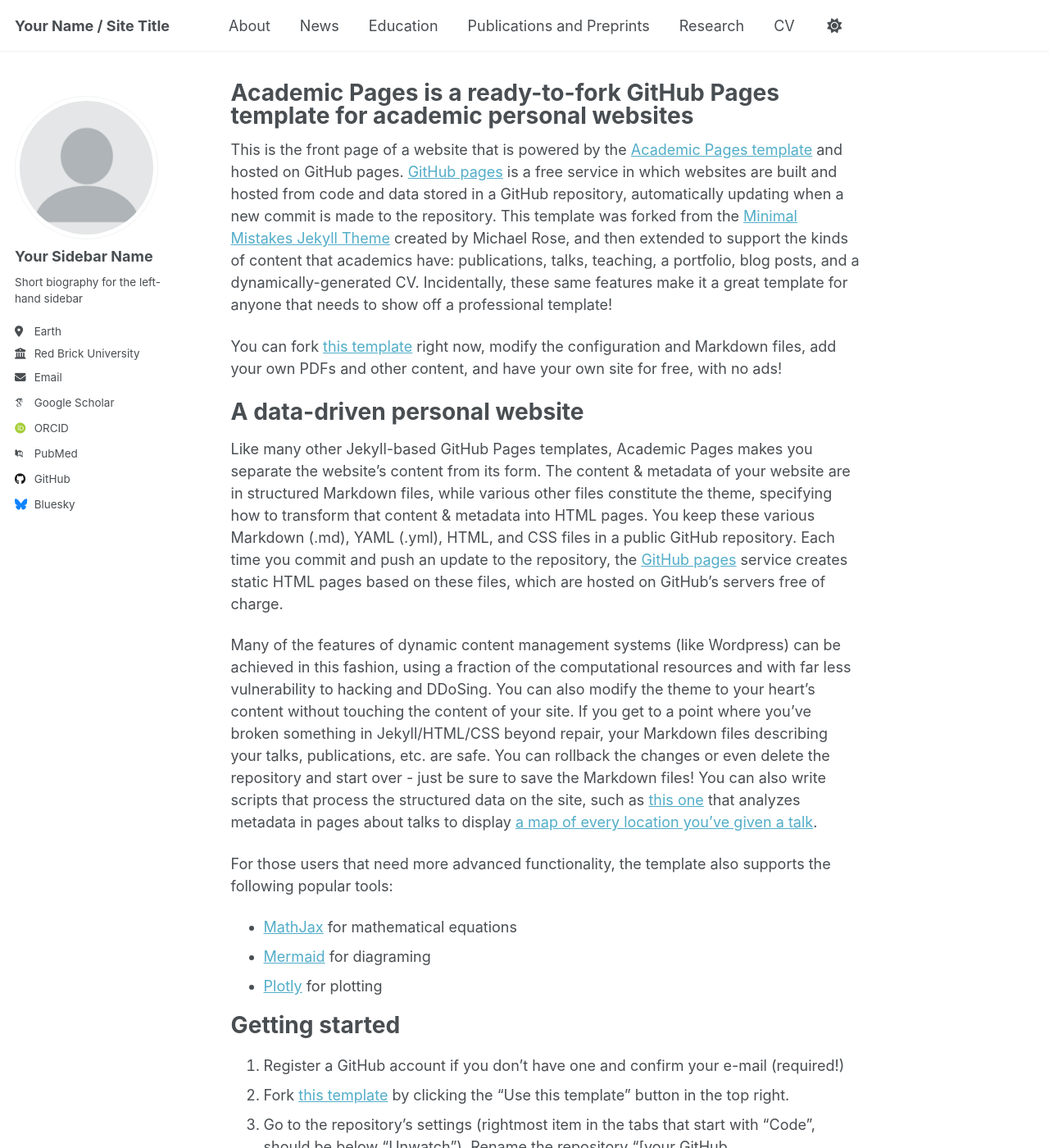
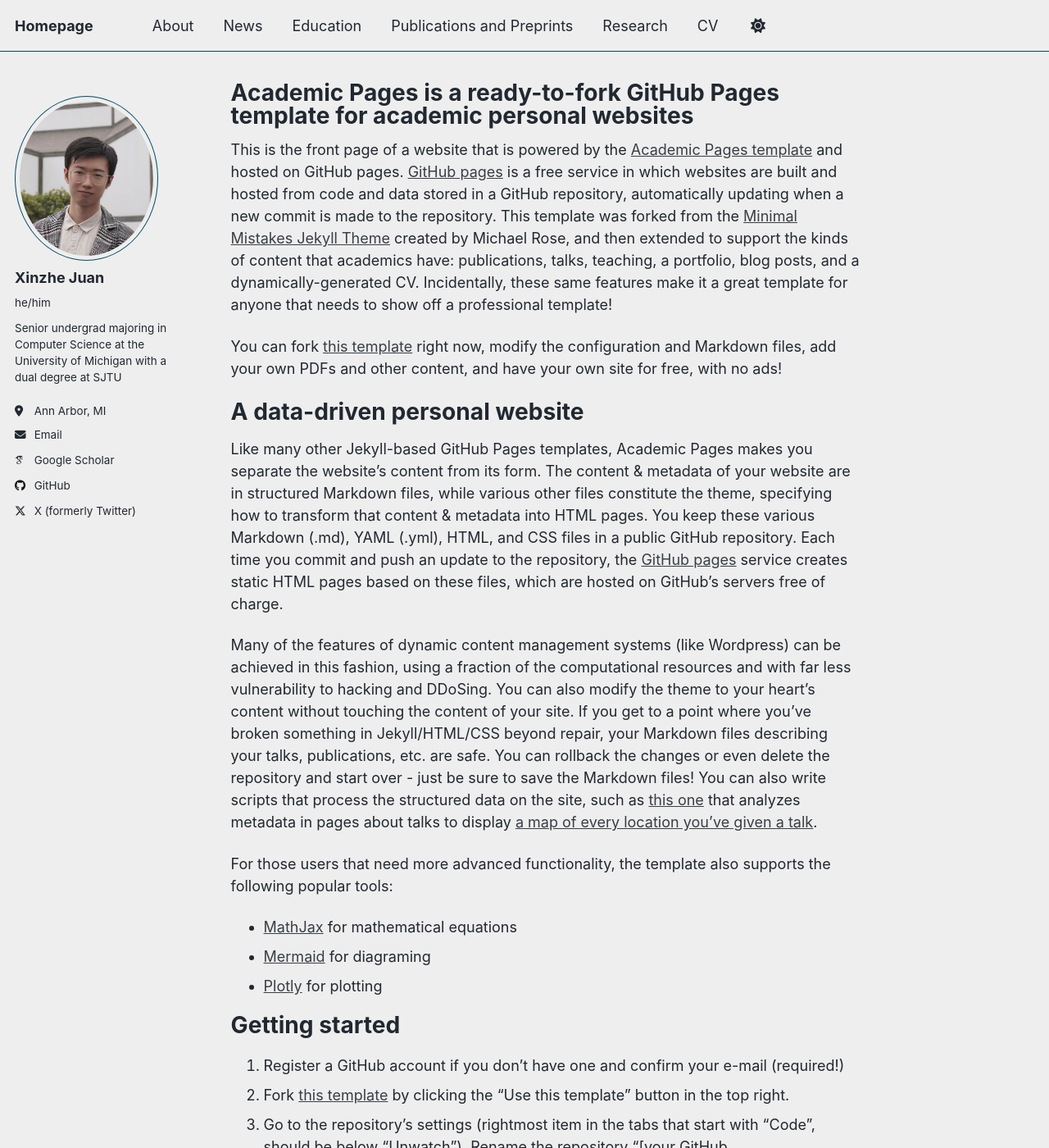
Before and after one commit to 1akaman/1akaman.github.io, a Jekyll site: the page built from _pages/about.md, in a window 1280 px wide and 1400 px high. Shown: the whole window at 82% size. Built offline with Jekyll 4.4.1, drawn with Linux system fonts in a browser that asks for light colours; some web fonts are replaced; a script that is not in the unit is left out; some of the changed text lies outside the part shown.

Commit message:
update side window

```diff
--- a/_config.yml
+++ b/_config.yml
@@ -8,40 +8,40 @@
 
 # Basic Site Settings
 locale                   : "en-US"
-site_theme               : "default" # Currently available options are "default", "air"
-title                    : "Your Name / Site Title"
+site_theme               : "air" # Currently available options are "default", "air"
+title                    : "Homepage"
 title_separator          : "-"
-name                     : &name "Your Name"
-description              : &description "Your Name's academic portfolio"   # Update this with a general description of your site, this is the default if not overridden by a page
-url                      : https://academicpages.github.io # The base hostname & protocol for your site e.g. "https://[your GitHub username].github.io",
+name                     : &name "Xinzhe Juan"
+description              : &description "Xinzhe Juan's academic portfolio"   # Update this with a general description of your site, this is the default if not overridden by a page
+url                      : https://1akaman.github.io # The base hostname & protocol for your site e.g. "https://[your GitHub username].github.io",
                                                            # or if you already have some other page hosted on Github then use "https://[your GitHub username].github.io/[Your Repo Name]"
 baseurl                  : "" # the subpath of your site, e.g. "/blog"
-repository               : "academicpages/academicpages.github.io"
+repository               : "1akaman/1akaman.github.io"
 
 # Site Author - The following control what appear as part of the author content on the side bar.
 #               If a field is blank the icon and link will not appear, otherwise it will be shown.
 #               Additional customization can be done by editing /_includes/author-profile.html
 author:
   # Biographic information
-  avatar           : "profile.png"
-  name             : "Your Sidebar Name"
-  pronouns         : # example: "she/her"
-  bio              : "Short biography for the left-hand sidebar"
-  location         : "Earth"
-  employer         : "Red Brick University"
-  uri              : # URL
-  email            : "none@example.org"
+  avatar           : "self.jpg"
+  name             : "Xinzhe Juan"
+  pronouns         : "he/him" # example: "she/her"
+  bio              : "Senior undergrad majoring in Computer Science at the University of Michigan with a dual degree at SJTU"
+  location         : "Ann Arbor, MI"
+  # employer         : "Red Brick University"
+  # uri              : # URL
+  email            : "juanxz@umich.edu"
 
   # Academic websites
   academia         : # URL
   arxiv            : # URL - Update with the correct link to your profile
-  googlescholar    : "https://scholar.google.com/citations?user=PS_CX0AAAAAJ"
+  googlescholar    : "https://scholar.google.com/citations?user=XmSfR6YAAAAJ"
   inspire-hep      : # URL
   impactstory      : # URL
-  orcid            : "https://orcid.org/yourorcidurl"
+  # orcid            : "https://orcid.org/yourorcidurl"
   semantic         : # URL
   ssrn             : # URL
-  pubmed           : "https://www.ncbi.nlm.nih.gov/pubmed/?term=john+snow"
+  # pubmed           : "https://www.ncbi.nlm.nih.gov/pubmed/?term=john+snow"
   researchgate     : # URL
   scopus           : # URL
   zotero           : # URL
@@ -51,13 +51,13 @@ author:
   bitbucket        : # Username - Update with your username on the site
   codepen          : # Username
   dribbble         : # Username
-  github           : "academicpages"
+  github           : "1akaman"
   kaggle           : # Username
   stackoverflow    : # User number or user number and name (i.e., use "1" or "1/jeff-atwood")
 
   # Social media
   artstation       : # Username
-  bluesky          : "bsky.app" # Replace this with you Bluesky username
+  # bluesky          : "bsky.app" # Replace this with you Bluesky username
   facebook         : # Username
   flickr           : # Username
   foursquare       : # Username
@@ -74,7 +74,7 @@ author:
   steam            : # Username
   telegram         : # URL
   tumblr           : # Username
-  twitter          : # Username for X / Twitter
+  twitter          : Xinzhe Juan
   vine             : # Username
   weibo            : # Username
   wikipedia        : # Username
```
Also changed, not shown: images/self.jpg (added).
